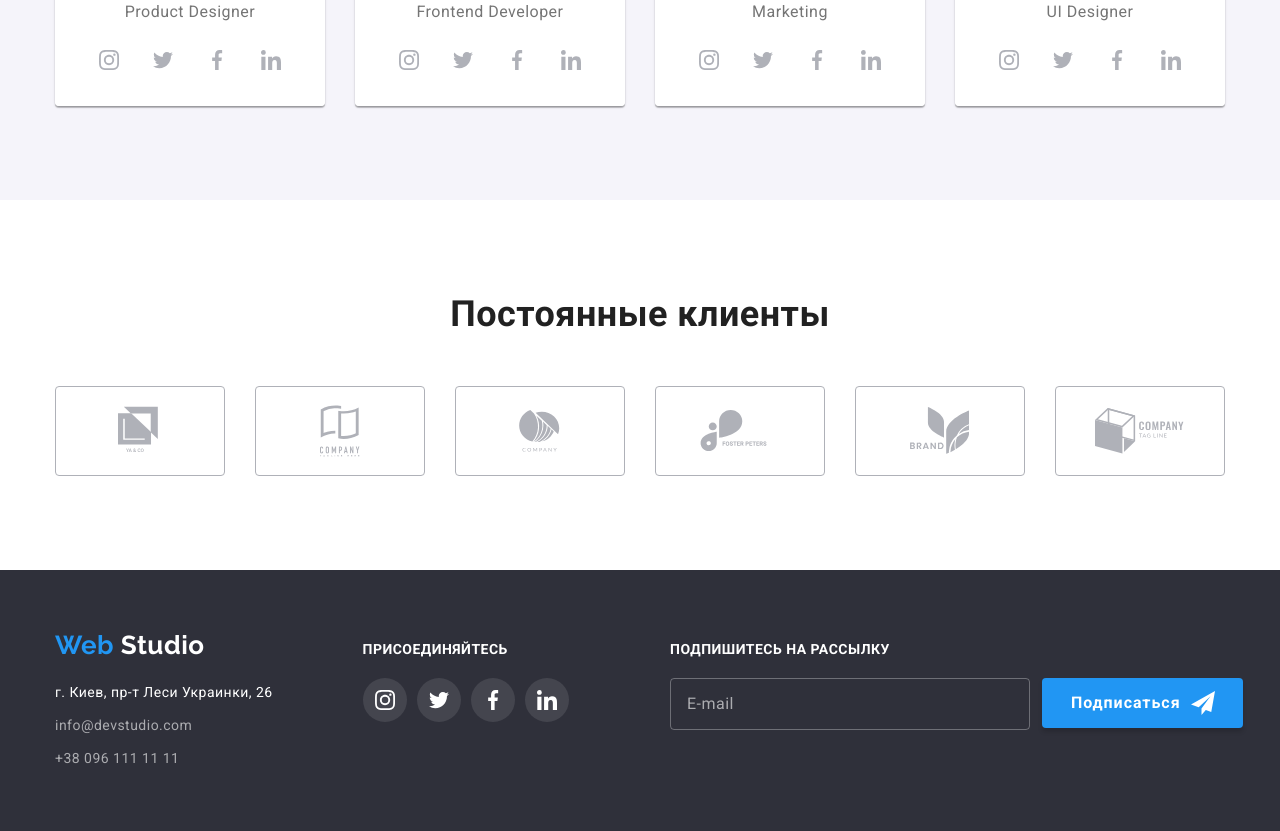
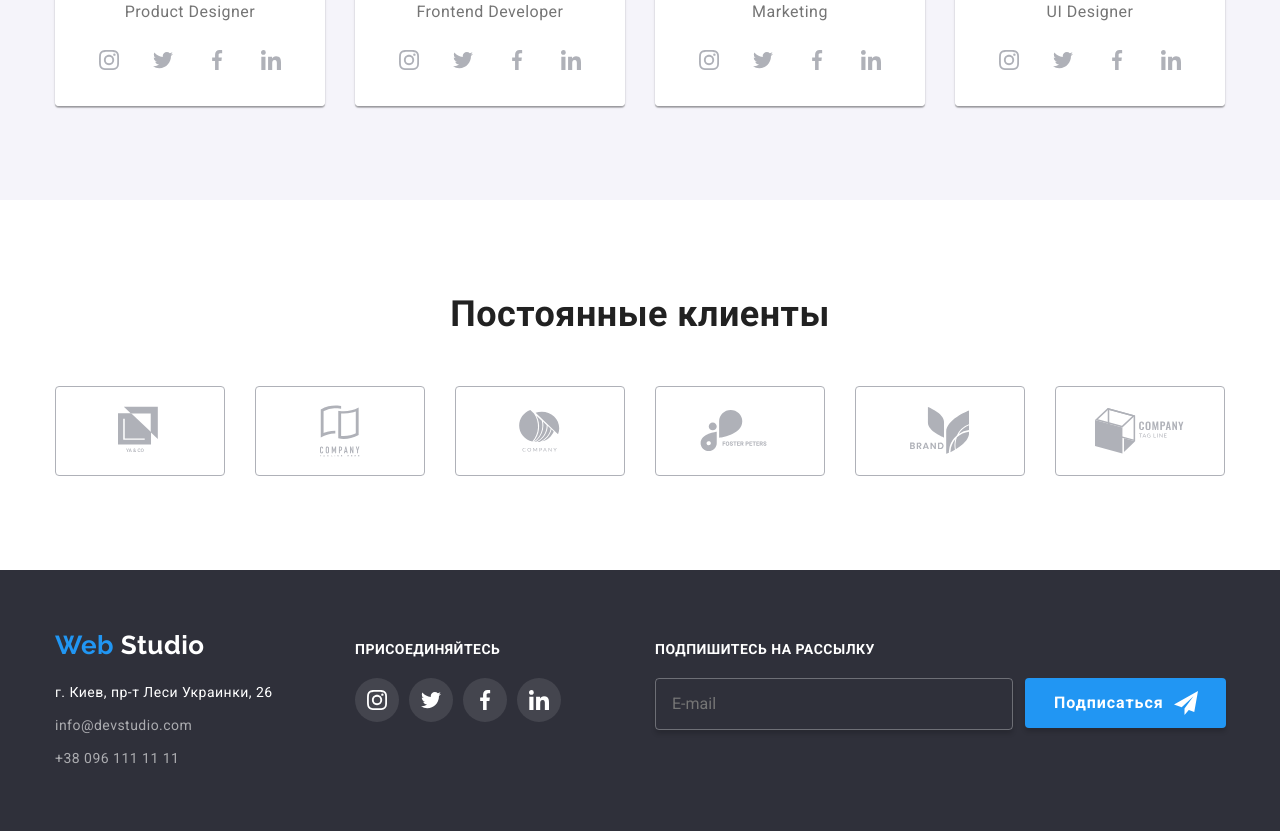
Before and after one commit to Oleksandr-Slipchenko/goit-markup-hw-06, a plain HTML site: page index.html in a window 1280 px wide. Shown: the part 2096-2927 px from the top of the page. Drawn offline with nearby package versions, Linux system fonts and the light colour scheme; files whose address does not match are found by name.

Commit message:
Делает form-subscribe в footer

```diff
--- a/css/style.css
+++ b/css/style.css
@@ -565,8 +565,8 @@ header {
 
 /* subscribe */
 
-.subscribe {
-	width: calc((100% - 60px) / 2);
+.form-subscribe {
+	width: calc((100% - 30px) / 2);
 }
 .subscribe-title {
 	margin-bottom: 20px;
@@ -578,21 +578,31 @@ header {
 	text-transform: uppercase;
 	color: var(--accent-color);
 }
-.subscribe .list {
+.form-subscribe .list {
 	display: flex;
 }
+
 .subscribe-input {
-	padding: 15px 295px 15px 16px;
+	padding: 15px 16px;
 	margin-right: 12px;
 
-	width: max-content;
+	min-width: 358px;
 
 	font-size: 16px;
 	line-height: 1.25;
+	background-color: inherit;
 	border: 1px solid rgba(255, 255, 255, 0.3);
+	box-sizing: border-box;
+	box-shadow: 0px 4px 4px rgba(0, 0, 0, 0.15);
 	border-radius: 4px;
 	color: rgba(255, 255, 255, 0.6);
+	transition: border-color 250ms var(--timing-transition);
 }
+.rerere:focus-within .subscribe-input {
+	border-color: var(--text-color-hover);
+	outline: none;
+}
+
 .subscribe-button {
 	padding: 10px 28px 10px 29px;
 
@@ -611,27 +621,6 @@ header {
 .button-text {
 	margin-right: 10px;
 }
-
-/* .subscribe-button::after {
-	content: "";
-	width: 24px;
-	height: 24px;
-	margin-left: 10px;
-
-	color: var(--accent-color);
-	background-image: url(../images/symbol-defs.svg#icon-paper-plane-footer);
-} */
-
-/* .footer-copyrights {
-	padding-top: 18px;
-	padding-bottom: 21px;
-
-	text-align: center;
-	color: rgba(255, 255, 255, 0.4);
-	font-size: 12px;
-	line-height: 2;
-	border-top: 1px solid rgba(255, 255, 255, 0.1);
-} */
 
 /* Portfolio */
 
--- a/index.html
+++ b/index.html
@@ -428,11 +428,11 @@
 					</ul>
 				</section>
 				<!-- subscribe -->
-				<section class="subscribe">
+				<form class="form-subscribe">
 					<b class="subscribe-title">Подпишитесь на рассылку</b>
 					<ul class="list">
-						<li>
-							<p class="subscribe-input">E-mail</p>
+						<li class="rerere">
+							<input class="subscribe-input" type="email" name="email" placeholder="E-mail" />
 						</li>
 						<li>
 							<button class="subscribe-button">
@@ -443,7 +443,7 @@
 							</button>
 						</li>
 					</ul>
-				</section>
+				</form>
 			</div>
 
 			<!-- site developers -->
```
Also changed, not shown: portfolio.html (+4 -9 lines).
